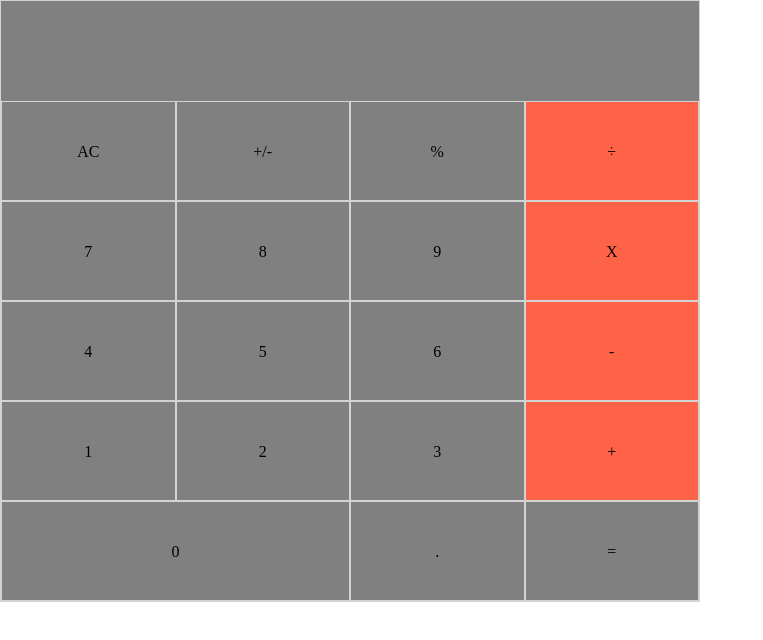
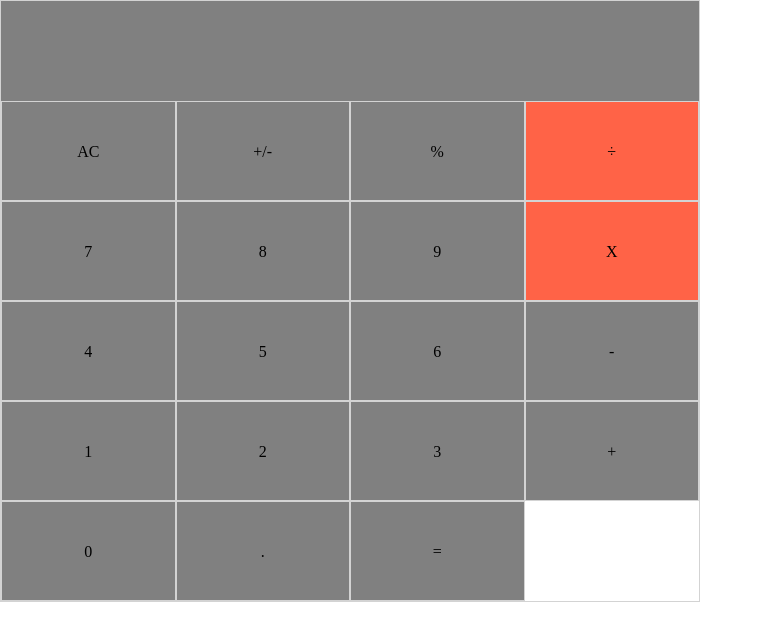
Before and after one commit to ZehaIrawan/ReactCalculator, a React (Create React App) app: page / in a window 1280 px wide. Shown: the top 640 px of the page, without its empty margins (0-763 px from the left). Built offline with nearby package versions, Linux system fonts and the light colour scheme.

Commit message:
refactor using map

```diff
--- a/src/components/ButtonPanel.js
+++ b/src/components/ButtonPanel.js
@@ -1,113 +1,53 @@
 import React from 'react';
 import Button from './Button';
+import firstRow from '../data/firstRow';
+import secondRow from '../data/secondRow';
 
 const ButtonPanel = props => {
   const { clickHandler } = props;
-  return (
-    <div id='buttonPanel'>
-      <div className='row'>
+
+  const thirdRow = ['4', '5', '6', '-'];
+  const fourthRow = ['1', '2', '3', '+'];
+  const fifthRow = ['0', '.', '='];
+
+  const trymap = param =>
+    param.map(e => (
       <Button
-          names='AC'
+        names={e}
+        key={e}
         color='grey'
         wide={false}
         clickHandler={clickHandler}
       />
+    ));
+
+  const trymap2 = param => {
+    let arr = [];
+
+    Object.keys(param).forEach(function(key) {
+      arr.push(param[key]);
+    });
+    return arr.map(e => (
       <Button
-          names='+/-'
-          color='grey'
-          wide={false}
-          clickHandler={ clickHandler}
+        key={e.names}
+        names={e.names}
+        color={e.color}
+        wide={e.wide}
+        clickHandler={clickHandler}
       />
-        <Button
-          names='%'
-          color='grey'
-          wide={false}
-          clickHandler={ clickHandler}
-        />
-        <Button names='÷' wide={false} clickHandler={ clickHandler} />
-      </div>
+    ));
+  };
 
-      <div className='row'>
-        <Button
-          names='7'
-          color='grey'
-          wide={false}
-          clickHandler={ clickHandler}
-        />
-        <Button
-          names='8'
-          color='grey'
-          wide={false}
-          clickHandler={ clickHandler}
-        />
-        <Button
-          names='9'
-          color='grey'
-          wide={false}
-          clickHandler={ clickHandler}
-        />
-        <Button names='X' wide={false} clickHandler={ clickHandler} />
-      </div>
+  return (
+    <div id='buttonPanel'>
+      <div className='row'>{trymap2(firstRow)}</div>
 
-      <div className='row'>
-        <Button
-          names='4'
-          color='grey'
-          wide={false}
-          clickHandler={ clickHandler}
-        />
-        <Button
-          names='5'
-          color='grey'
-          wide={false}
-          clickHandler={ clickHandler}
-        />
-        <Button
-          names='6'
-          color='grey'
-          wide={false}
-          clickHandler={ clickHandler}
-        />
-        <Button names='-' wide={false} clickHandler={ clickHandler} />
-      </div>
+      <div className='row'>{trymap2(secondRow)}</div>
 
-      <div className='row'>
-        <Button
-          names='1'
-          color='grey'
-          wide={false}
-          clickHandler={ clickHandler}
-        />
-        <Button
-          names='2'
-          color='grey'
-          wide={false}
-          clickHandler={ clickHandler}
-        />
-        <Button
-          names='3'
-          color='grey'
-          wide={false}
-          clickHandler={ clickHandler}
-        />
-        <Button names='+' wide={false} clickHandler={ clickHandler} />
-      </div>
+      <div className='row'>{trymap(thirdRow)}</div>
 
-      <div className='row'>
-        <Button names='0' color='grey' wide={true} clickHandler={ clickHandler} />
-        <Button
-          names='.'
-          color='grey'
-          wide={false}
-          clickHandler={ clickHandler}
-        />
-        <Button
-          names='='
-          color='grey'
-          wide={false}
-          clickHandler={ clickHandler}
-        />
-      </div>
+      <div className='row'>{trymap(fourthRow)}</div>
+      <div className='row'>{trymap(fifthRow)}</div>
     </div>
   );
 };
--- /dev/null
+++ b/src/data/firstRow.js
@@ -0,0 +1,24 @@
+const firstRow = {
+  AC: {
+    names: 'AC',
+    color: 'grey',
+    wide: true
+  },
+  plusMinus: {
+    names: '+/-',
+    color: 'grey',
+    wide: true
+  },
+  percent: {
+    names: '%',
+    color: 'grey',
+    wide: true
+  },
+  divide: {
+    names: '÷',
+    color: '',
+    wide: true
+  }
+};
+
+export default firstRow;
--- /dev/null
+++ b/src/data/secondRow.js
@@ -0,0 +1,24 @@
+const secondRow = {
+  seven: {
+    names: '7',
+    color: 'grey',
+    wide: true
+  },
+  eight: {
+    names: '8',
+    color: 'grey',
+    wide: true
+  },
+  nine: {
+    names: '9',
+    color: 'grey',
+    wide: true
+  },
+  ten: {
+    names: 'X',
+    color: '',
+    wide: true
+  }
+};
+
+export default secondRow;
```
Lines whose indentation alone changed are shown as unchanged.
